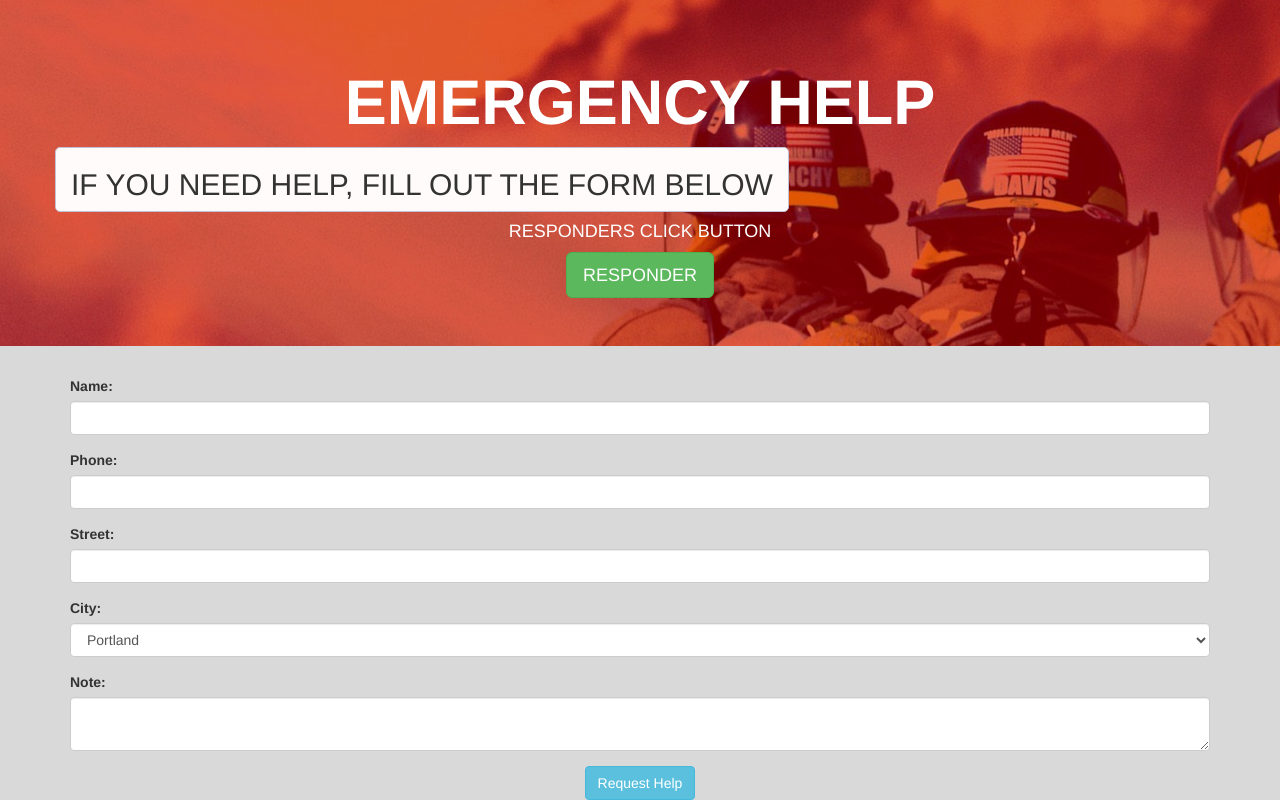
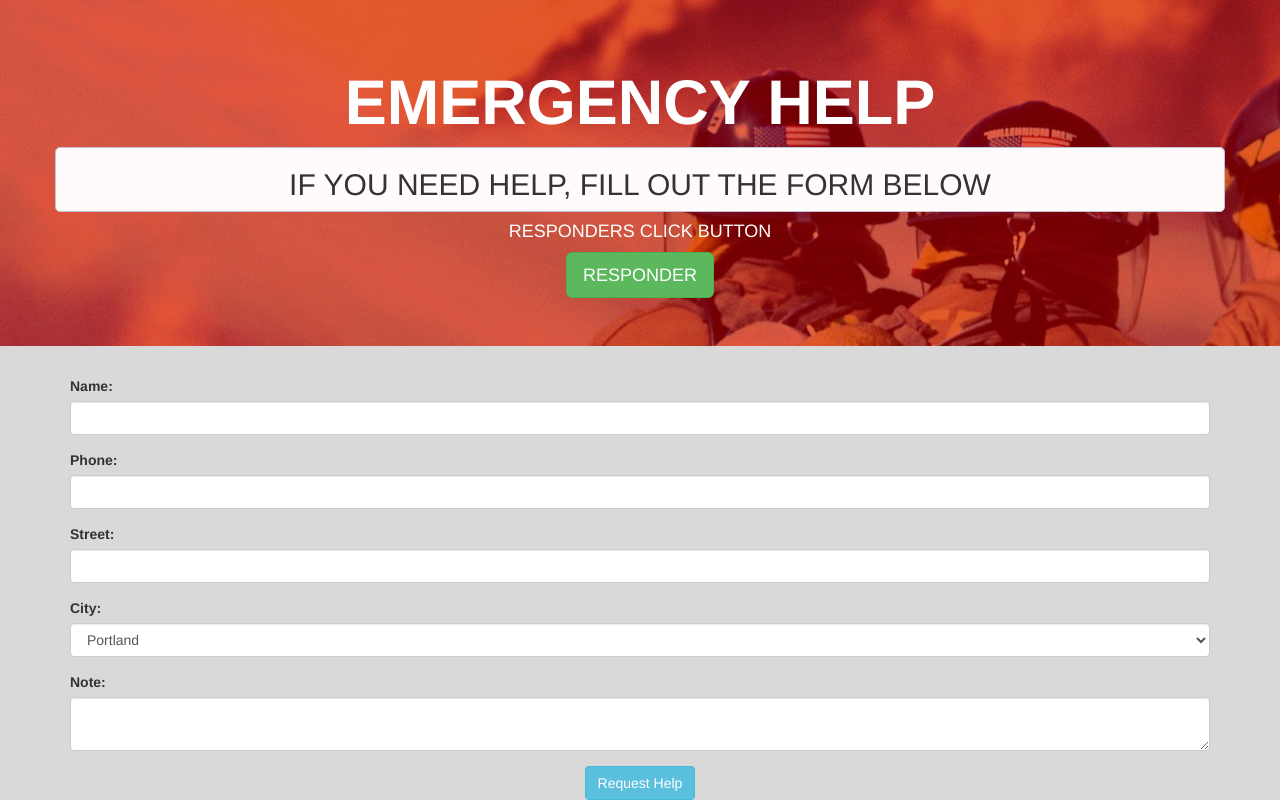
Before and after one commit to RonandoL/Disaster-Emergency-Responder, a plain HTML site: page index.html in a window 1280 px wide. Drawn offline with Linux system fonts and the light colour scheme.

Commit message:
altered survivorText heading box

```diff
--- a/css/styles.css
+++ b/css/styles.css
@@ -74,7 +74,6 @@ body {
   background-color: #FFFBFA;
   border: 1px solid #c2c2d6;
   border-radius: 5px;
-  width: inherit;
 }
 
 .confirmSurvivor {
--- a/index.html
+++ b/index.html
@@ -20,10 +20,14 @@
             <h1 class="help">EMERGENCY HELP</h1>
           </div>
         </div>  <!-- /Row -->
+
         <div class="row">
-          <div class="col-xs-12 col-sm-8 center survivorText">
+          <div class="col-xs-12 center survivorText">
             <h2>IF YOU NEED HELP, FILL OUT THE FORM BELOW</h2>
           </div>
+        </div>   <!-- /Row -->
+
+        <div class="row">
           <!-- Survivor Button -->
           <div class="col-xs-12 center survivorDiv">
             <h4 class="responderButtonText">To Add More Survivors</h4>
@@ -35,7 +39,7 @@
             <h4 class="responderButtonText">RESPONDERS CLICK BUTTON</h4>
             <a class="btn btn-lg btn-success responderButton">RESPONDER</a>
           </div>
-        </div>   <!-- /Row -->
+        </div>
       </div>   <!-- /Container -->
     </div>   <!-- /Jumbotron -->
 
```
